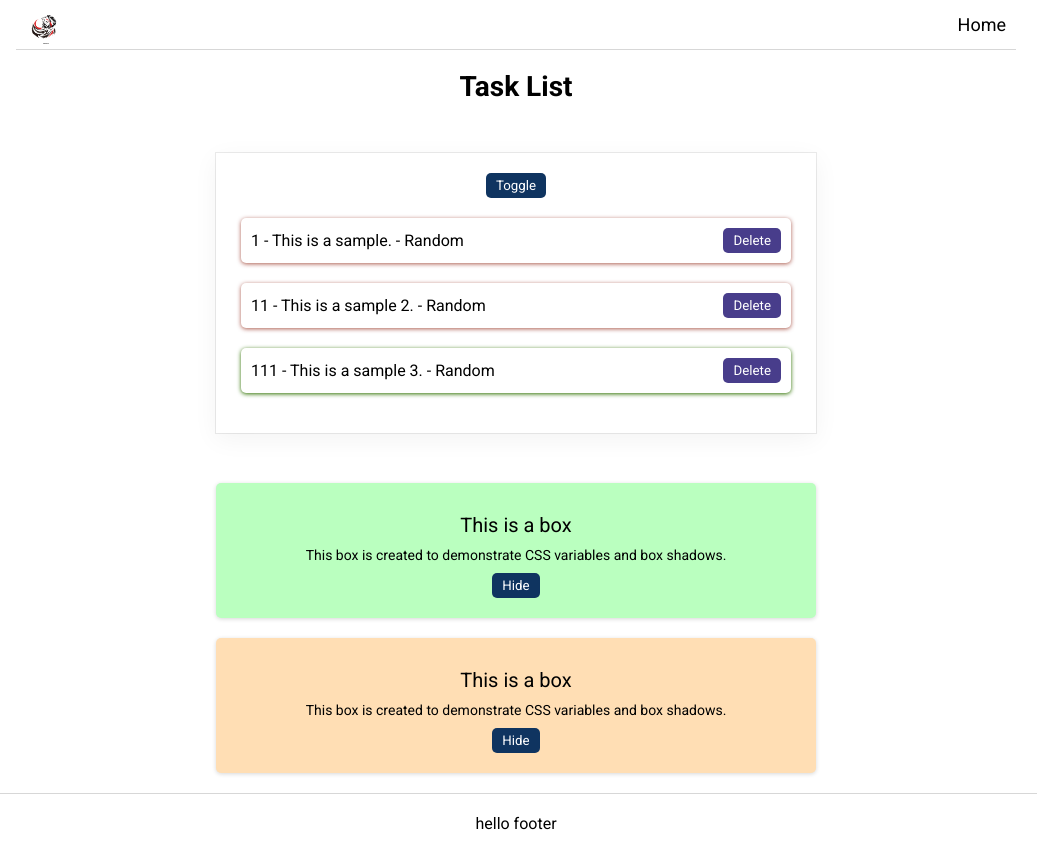
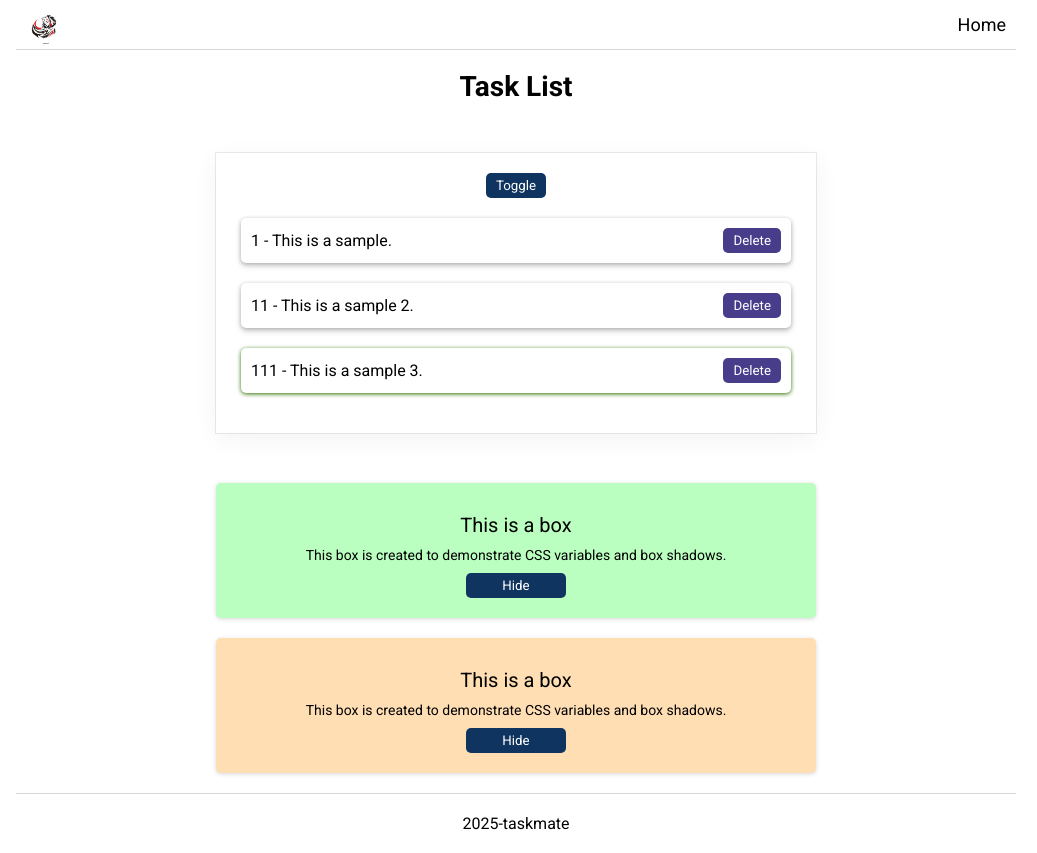
Before and after one commit to masudrana101/taskmate, a React (Create React App) app: page / in a window 1280 px wide. Shown: the whole page, without its empty margins (124-1161 px from the left). Built offline with nearby package versions, Linux system fonts and the light colour scheme.

Commit message:
update
Signed-off-by: Masud <masud.cse.sub@gmail.com>

```diff
--- a/src/App.css
+++ b/src/App.css
@@ -2,120 +2,8 @@
   text-align: center;
 }
 
-.tasklist h1{
-  font-size: 28px;
-  text-align: center;
-  margin: 20px;
-}
 
-header{
-  display: flex;
-  justify-content: space-between;
-  align-items: center;
-  height: 50px;
-  align-items: center;
-  max-width: 1000px;
-  margin: auto;
-  border-bottom: 1px solid var(--theme-border);
-  font-size: 18px;
-  padding: 0px 10px;
-  }
-
-img{
-  max-width: 40px;
-}
-
-ul{
-  max-width: 600px;
-  margin: 50px auto;
-  padding: 20px;
-  box-shadow: rgba(0, 0, 0, 0.05) 0px 6px 24px 0px, rgba(0, 0, 0, 0.08) 0px 0px 0px 1px;
-
-}
-
-li{
-  font: 16px;
-  list-style: none;
-  margin: 20px 5px;
-  box-shadow: rgba(0, 0, 0, 0.16) 0px 3px 6px, rgba(0, 0, 0, 0.23) 0px 1px 4px;
-  border-radius: 5px;
-  padding: 10px;
-  display: flex;
-  justify-content: space-between;
-  align-items: center;
-}
-li.completed{
-  box-shadow: rgb(48, 114, 0) 0px 1px 4px;
-}
-
-li.incompleted{
-  box-shadow: rgba(135, 20, 0, 0.689) 0px 1px 4px;
-}
-
-button.delete{
-  border: 0px;
-  border-radius: 5px;
-  background-color: #0F3460;
-  color: #ffffff;
-  padding: 5px 10px;
-  cursor: pointer;
-}
-
-button.trigger{
-  border: 0px;
-  border-radius: 5px;
-  background-color: var(--theme-button);
-  color: white;
-  padding: 5px 10px;
-  cursor: pointer;
-
-}
-
-.box{
-  width: 600px;
-  margin: 20px auto;
-  box-shadow: rgba(0, 0, 0, 0.16) 0px 1px 4px;
-  padding: 20px 5px;
-  border-radius: 5px;
-}
-.box.success{
-  background-color: #baffbf;
-}
-
-.box.alert{
-  background-color: #ffb4b4;
-}
-.box.warning{
-  background-color: #FFDEB4;
-}
-
-.box p{
-  margin: 10px;
-}
-
-.box p.title{
-  font-size: 20px;
-}
-
-.box p.description{
-  font-size: 14px;
-}
 
 .hidden{
   display: none;
 }
-
-main{
-  min-height: 90vh;
-  max-width: 1200px;
-  margin: auto;
-  padding: 10px;
-}
-
-footer{
-  max-width: 1200px;
-  margin: auto;
-  text-align: center;
-  padding: 20px;
-  border-top: 1px solid #d7d7d7;
-}
--- /dev/null
+++ b/src/components/BoxCard.css
@@ -0,0 +1,33 @@
+.box{
+  width: 600px;
+  margin: 20px auto;
+  box-shadow: rgba(0, 0, 0, 0.16) 0px 1px 4px;
+  padding: 20px 5px;
+  border-radius: 5px;
+}
+.box.success{
+  background-color: #baffbf;
+}
+
+.box.alert{
+  background-color: #ffb4b4;
+}
+.box.warning{
+  background-color: #FFDEB4;
+}
+
+.box p{
+  margin: 10px;
+}
+
+.box p.title{
+  font-size: 20px;
+}
+
+.box p.description{
+  font-size: 14px;
+}
+
+.box button{
+  width: 100px;
+}
--- a/src/components/BoxCard.js
+++ b/src/components/BoxCard.js
@@ -1,14 +1,17 @@
-import React, { useState } from 'react';
+import React, { useState } from "react";
+import "./BoxCard.css";
 
-export const BoxCard = ({result, children}) => {
+export const BoxCard = ({ result, children }) => {
   const [show, setShow] = useState(true);
+
   return (
-    <div className={show ? '' : 'hidden'}>
-    <div className={`box ${result}`}>
-      { children}
-          <button onClick={() => setShow(!show)}  className= "trigger">Hide</button>
-
+    <div className={show ? "" : "hidden"}>
+      <div className={`box ${result}`}>
+        {children}
+        <button onClick={() => setShow(!show)} className="trigger">
+          Hide
+        </button>
+      </div>
     </div>
-  </div>
-  )
-}
+  );
+};
--- a/src/components/Footer.css
+++ b/src/components/Footer.css
@@ -0,0 +1,7 @@
+footer{
+  max-width: 1000px;
+  margin: auto;
+  text-align: center;
+  padding: 20px;
+  border-top: 1px solid var(--theme-border);
+}
--- a/src/components/Footer.js
+++ b/src/components/Footer.js
@@ -1,7 +1,9 @@
+import "./Footer.css";
+
 export const Footer = () => {
   return (
     <footer>
-        <p>hello footer</p>
+        <p>2025-taskmate</p>
     </footer>
   )
  }
--- a/src/components/Header.css
+++ b/src/components/Header.css
@@ -1,43 +1,17 @@
+
 header{
-  min-height: 10px;
   display: flex;
+  justify-content: space-between;
   align-items: center;
-  justify-content: space-between;
-  padding: 15px;
-  margin-bottom: 10px;
-  background-color: #FFFFFF;
-  border-radius: 5px;
-  box-shadow: var(--box-shadow);
+  height: 50px;
+  align-items: center;
+  max-width: 1000px;
+  margin: auto;
+  border-bottom: 1px solid var(--theme-border);
+  font-size: 18px;
+  padding: 0px 10px;
+  }
+
+header img{
+  max-width: 40px;
 }
-
-header .logo{
-  display: flex;
-  align-items: center;
-}
-
-header .logo img{
-  max-width: 10px;
-  cursor: pointer;
-}
-
-header .logo span{
-  font-size: 22px;
-  margin-left: 7px;
-  cursor: pointer;
-  color: #525252;
-}
-
-header .themeSelector span{
-  height: 20px;
-  width: 20px;
-  border-radius: 10%;
-  display: inline-block;
-  margin-left: 5px;
-  cursor: pointer;
-  border: 1px solid #dfdfdf;
-}
-
-header .themeSelector .activeTheme{
-  height: 30px;
-  width: 30px;
-}
--- a/src/components/Header.js
+++ b/src/components/Header.js
@@ -1,4 +1,6 @@
 import Logo from '../assets/logo.png';
+import "./Header.css";
+
 export const Header = () => {
   return (
     <header>
--- a/src/components/TaskCard.css
+++ b/src/components/TaskCard.css
@@ -0,0 +1,26 @@
+.taskcard li{
+  font: 16px;
+  list-style: none;
+  margin: 20px 5px;
+  box-shadow: rgba(0, 0, 0, 0.16) 0px 3px 6px, rgba(0, 0, 0, 0.23) 0px 1px 4px;
+  border-radius: 5px;
+  padding: 10px;
+  display: flex;
+  justify-content: space-between;
+  align-items: center;
+}
+.taskcard li.completed{
+  box-shadow: rgb(48, 114, 0) 0px 1px 4px;
+}
+
+.taskcard li.incompleted{
+  box-shadow: rgba(135, 20, 0, 0.689) 0px 1px 4px;
+}
+.taskcard button.delete{
+  border: 0px;
+  border-radius: 5px;
+  background-color: #0F3460;
+  color: #ffffff;
+  padding: 5px 10px;
+  cursor: pointer;
+}
--- a/src/components/TaskCard.js
+++ b/src/components/TaskCard.js
@@ -1,10 +1,12 @@
-
-export const TaskCard = ({task, handleDelete, info}) => {
+import "./TaskCard.css";
+export const TaskCard = ({task, handleDelete}) => {
   return (
-      <li key={task.id} className={task.completed ? "completed" :  "incompleted"}>
-            <span>{task.id} - {task.name} - {info}</span>
+   <div className="taskcard">
+      <li   className={`${task.completed ? "completed" :  "incomplete"}`}>
+            <span>{task.id} - {task.name}</span>
             <button onClick={() => handleDelete(task.id)} className='Delete'>Delete</button>
       </li>
+   </div>
 
   )
 }
--- a/src/components/TaskList.css
+++ b/src/components/TaskList.css
@@ -0,0 +1,24 @@
+.tasklist h1{
+  font-size: 28px;
+  text-align: center;
+  margin: 20px;
+}
+
+.tasklist ul{
+  max-width: 600px;
+  margin: 50px auto;
+  padding: 20px;
+  box-shadow: rgba(0, 0, 0, 0.05) 0px 6px 24px 0px, rgba(0, 0, 0, 0.08) 0px 0px 0px 1px;
+
+}
+
+
+.tasklist button.trigger{
+  border: 0px;
+  border-radius: 5px;
+  background-color: var(--theme-button);
+  color: white;
+  padding: 5px 10px;
+  cursor: pointer;
+
+}
--- a/src/components/TaskList.js
+++ b/src/components/TaskList.js
@@ -1,6 +1,7 @@
 import { useState } from "react";
 import { TaskCard } from "./TaskCard";
 import { BoxCard } from "./BoxCard";
+import "./TaskList.css";
 
 export const TaskList = ({info}) => {
   const [task, setTask] = useState([
--- a/src/index.css
+++ b/src/index.css
@@ -1,12 +1,10 @@
 @import url('https://fonts.googleapis.com/css2?family=Poppins:ital,wght@0,100;0,200;0,300;0,400;0,500;0,600;0,700;0,800;0,900;1,100;1,200;1,300;1,400;1,500;1,600;1,700;1,800;1,900&family=Roboto:ital,wght@0,100..900;1,100..900&display=swap');
 @import url("https://cdn.jsdelivr.net/npm/bootstrap-icons@1.13.1/font/bootstrap-icons.min.css");
-
 
 :root{
   --theme-border: #d7d7d7;
   --theme-button: #0F3460;
 }
-
 
 *{
   margin: 0;
@@ -14,6 +12,14 @@
   box-sizing: border-box;
   font-family: "Roboto", sans-serif;
 }
+
+main{
+  min-height: 90vh;
+  max-width: 1200px;
+  margin: auto;
+  padding: 10px;
+}
+
 
 a{
   text-decoration: none;
```
